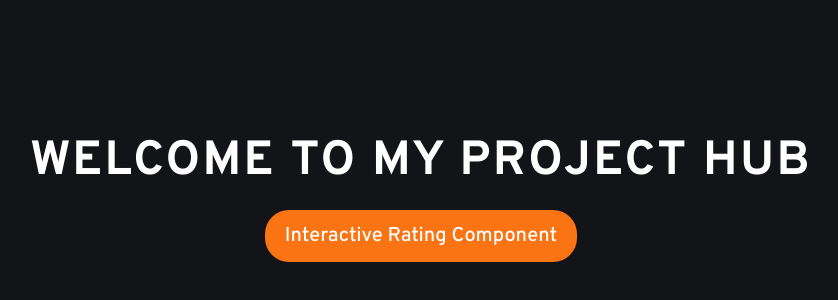
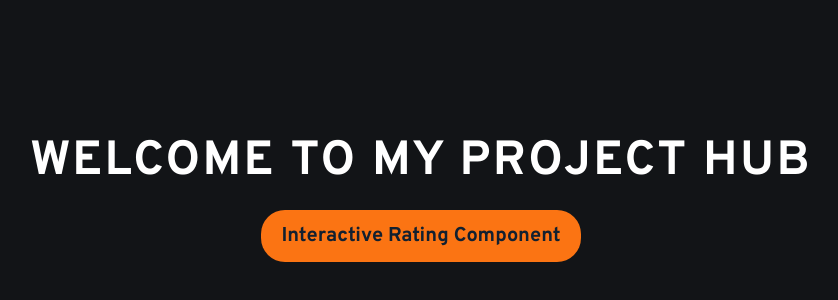
Before and after one commit to AskTiba/Tech-Portfolio, a Next.js app: page / in a window 1280 px wide. Shown: the part 188-488 px from the top of the page, without its empty margins (219-1057 px from the left). Built offline with nearby package versions, Linux system fonts and the light colour scheme.

Commit message:
Update page.tsx

```diff
--- a/src/app/page.tsx
+++ b/src/app/page.tsx
@@ -14,7 +14,7 @@ export default function Home() {
       <button
         type="button"
         onClick={handleClick}
-        className="bg-orange my-6 py-3 px-5 rounded-3xl text-xl"
+        className="bg-orange text-blue font-bold my-6 py-3 px-5 rounded-3xl text-xl transition-all duration-200 hover:bg-white"
       >
         Interactive Rating Component
       </button>
```
